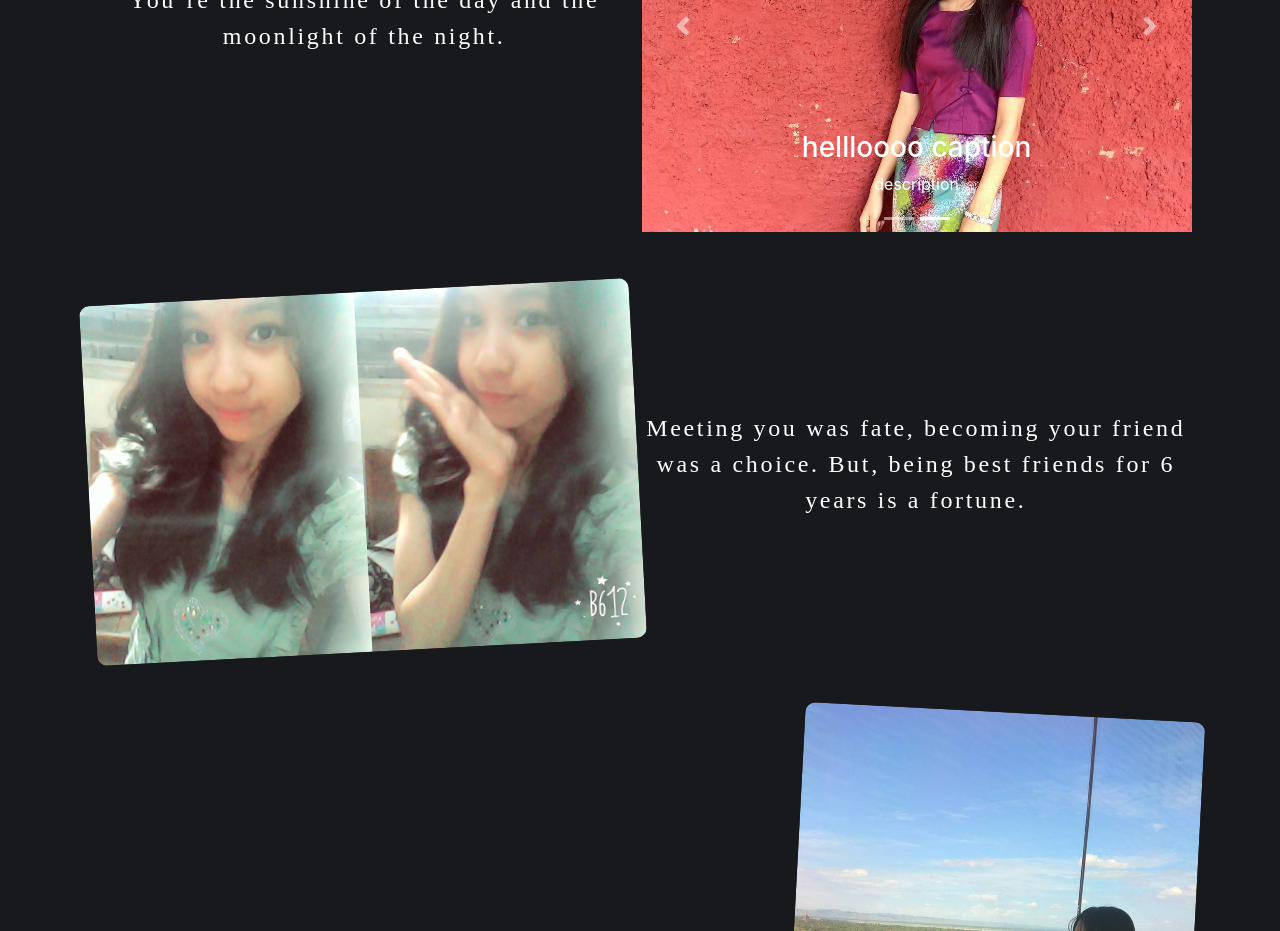
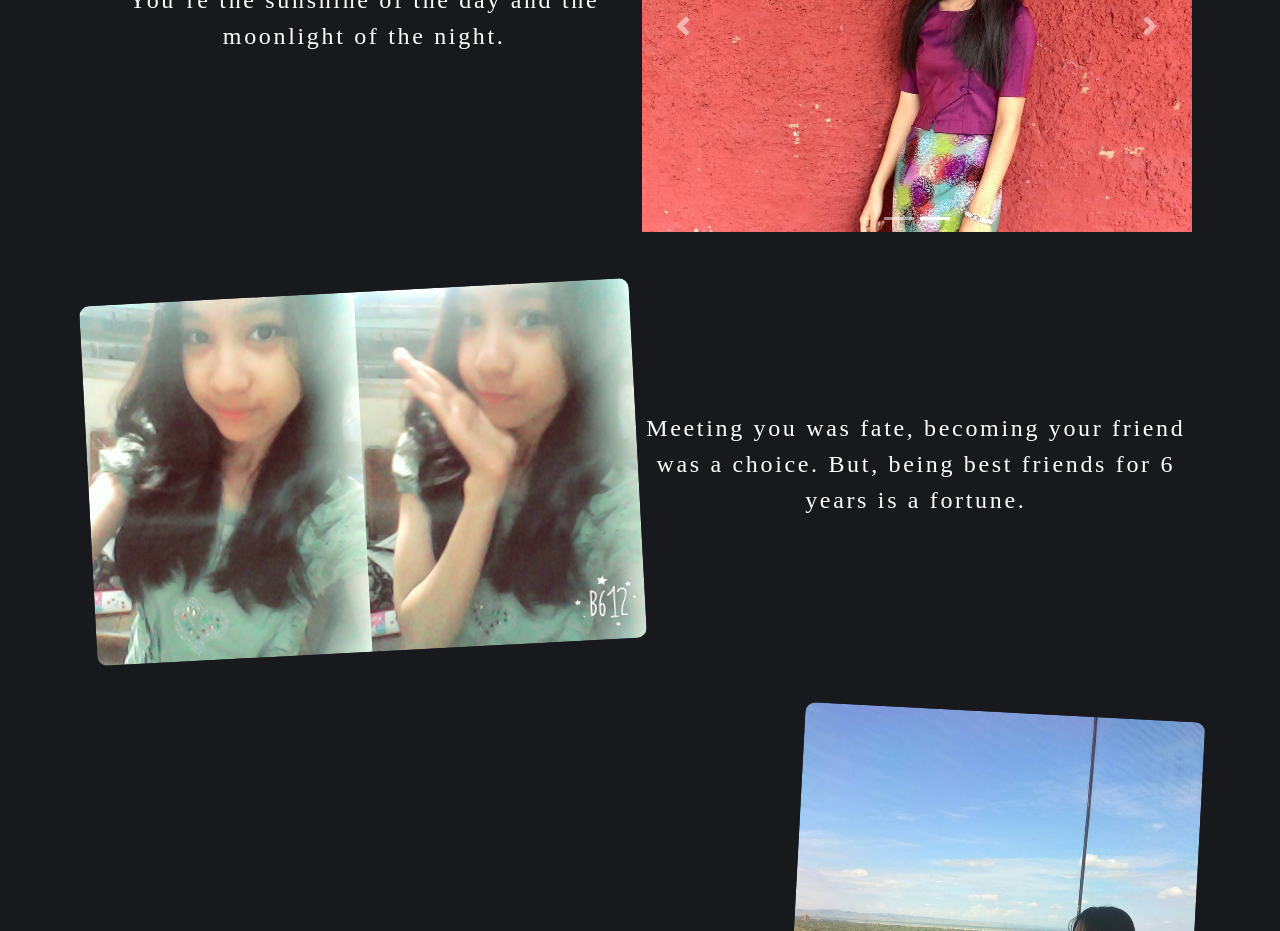
Before and after one commit to tweltar/hnin-au-bd, a React (Create React App) app: page /#/foryou in a window 1280 px wide. Shown: the part 980-1911 px from the top of the page. Built offline with nearby package versions, Linux system fonts and the light colour scheme; a web font is replaced by a local one.

Commit message:
Remove carousel captions

```diff
--- a/src/pages/ForYou.js
+++ b/src/pages/ForYou.js
@@ -50,16 +50,9 @@ const ForYou = () => {
         >
           <Carousel.Item>
             <img className="d-block w-100" src={fav3} alt="" />
-            <Carousel.Caption className="p-0">
-              <p>description hello hii heyy desu</p>
-            </Carousel.Caption>
           </Carousel.Item>
           <Carousel.Item>
             <img className="d-block w-100" src={fav5} alt="" />
-            <Carousel.Caption className="p-0">
-              <h3>hellloooo caption</h3>
-              <p>description</p>
-            </Carousel.Caption>
           </Carousel.Item>
         </Carousel>
       </div>
```
